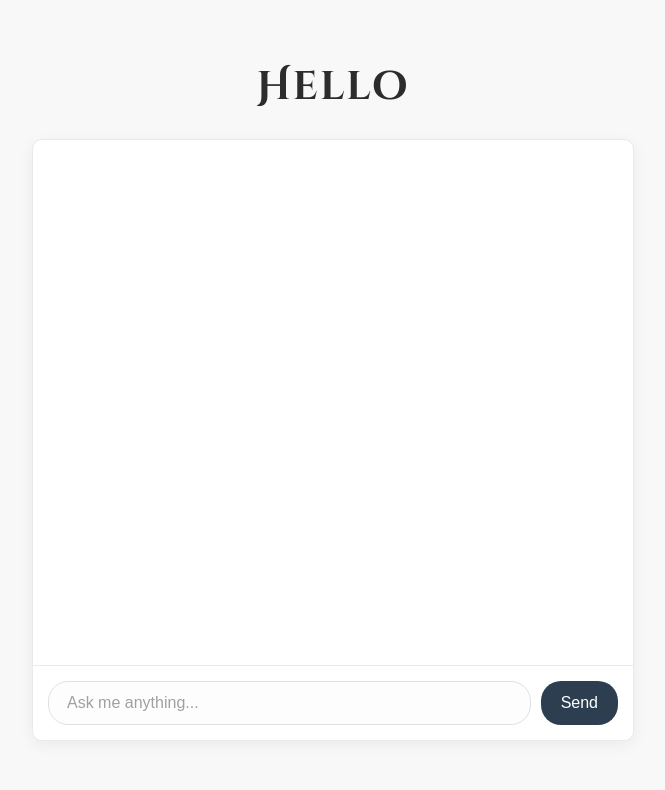
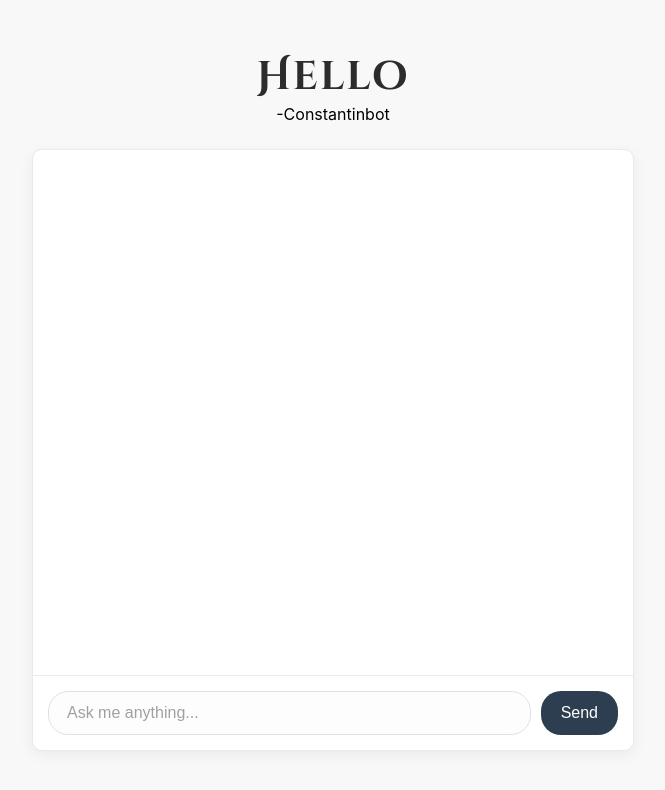
Before and after one commit to constantinbender51-cmyk/Constantin-bot, a website: page public/index.html in a window 1280 px wide. Shown: the whole page, without its empty margins (307-972 px from the left). Drawn offline with Linux system fonts and the light colour scheme.

Commit message:
Update index.html

```diff
--- a/public/index.html
+++ b/public/index.html
@@ -17,6 +17,7 @@
         <div id="header">
             <!-- The h1 tag now has a new ID for the new style -->
             <h1 id="elegant-title">Hello</h1>
+            <span id="signature">-Constantinbot</span>
         </div>
 
         <div id="chat-container">
```
